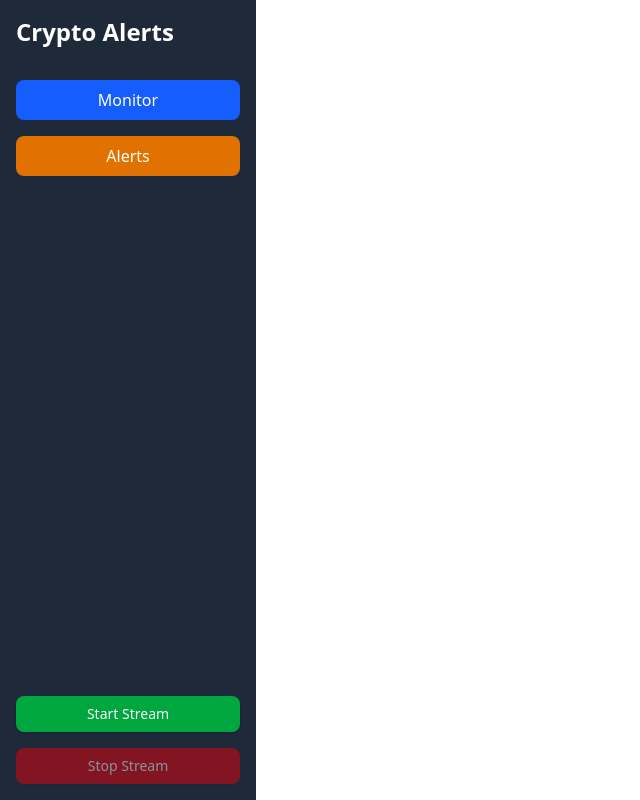
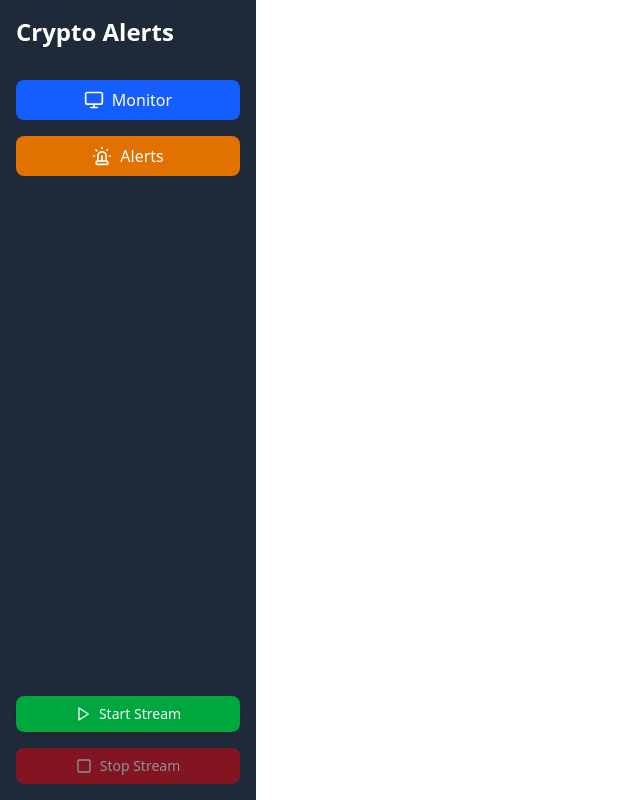
Before and after one commit to tranquilEU/crypto-alerts, a React (Vite) app: page / in a window 1280 px wide. Shown: the whole page, without its empty margins (0-640 px from the left). Built offline with nearby package versions, Linux system fonts and the light colour scheme; no server answers.

Commit message:
✨feature: Add icons on sidebar

```diff
--- a/src/shared/components/Sidebar/Sidebar.tsx
+++ b/src/shared/components/Sidebar/Sidebar.tsx
@@ -1,6 +1,7 @@
 import { Button } from '@/shared/components/ui/button';
 import { useWebSocket } from '@/shared/context/websocketContext';
 import { cn } from '@/shared/lib/utils';
+import { Monitor, Play, Siren, Square } from 'lucide-react';
 import React, { useEffect, useState } from 'react';
 import { useTranslation } from 'react-i18next';
 import { Link } from 'react-router-dom';
@@ -39,7 +40,8 @@ const Sidebar: React.FC = () => {
 		};
 	}, [socket]);
 
-	const commonStyles = 'rounded px-4 py-2 text-center';
+	const commonStyles =
+		'flex items-center justify-center gap-2 rounded px-4 py-2 text-center';
 
 	return (
 		<div className="flex h-screen w-64 flex-col justify-between bg-gray-800 text-white">
@@ -50,23 +52,25 @@ const Sidebar: React.FC = () => {
 						to="/monitor"
 						className={cn(commonStyles, 'bg-blue-600 hover:bg-blue-500')}
 					>
+						<Monitor size={20} />
 						{t('sidebar.monitor')}
 					</Link>
 					<Link
 						to="/alerts"
 						className={cn(commonStyles, 'bg-amber-600 hover:bg-amber-500')}
 					>
+						<Siren size={20} />
 						{t('sidebar.alerts')}
 					</Link>
 				</div>
 			</div>
-
 			<div className="flex flex-col gap-4 p-4">
 				<Button
 					className={cn(commonStyles, 'bg-green-600 hover:bg-green-500')}
 					disabled={isStreaming || isStartDisabled}
 					onClick={startStream}
 				>
+					<Play size={20} />
 					{t('sidebar.startStream')}
 				</Button>
 				<Button
@@ -74,6 +78,7 @@ const Sidebar: React.FC = () => {
 					disabled={!isStreaming || isStopDisabled}
 					onClick={stopStream}
 				>
+					<Square size={20} />
 					{t('sidebar.stopStream')}
 				</Button>
 			</div>
```
